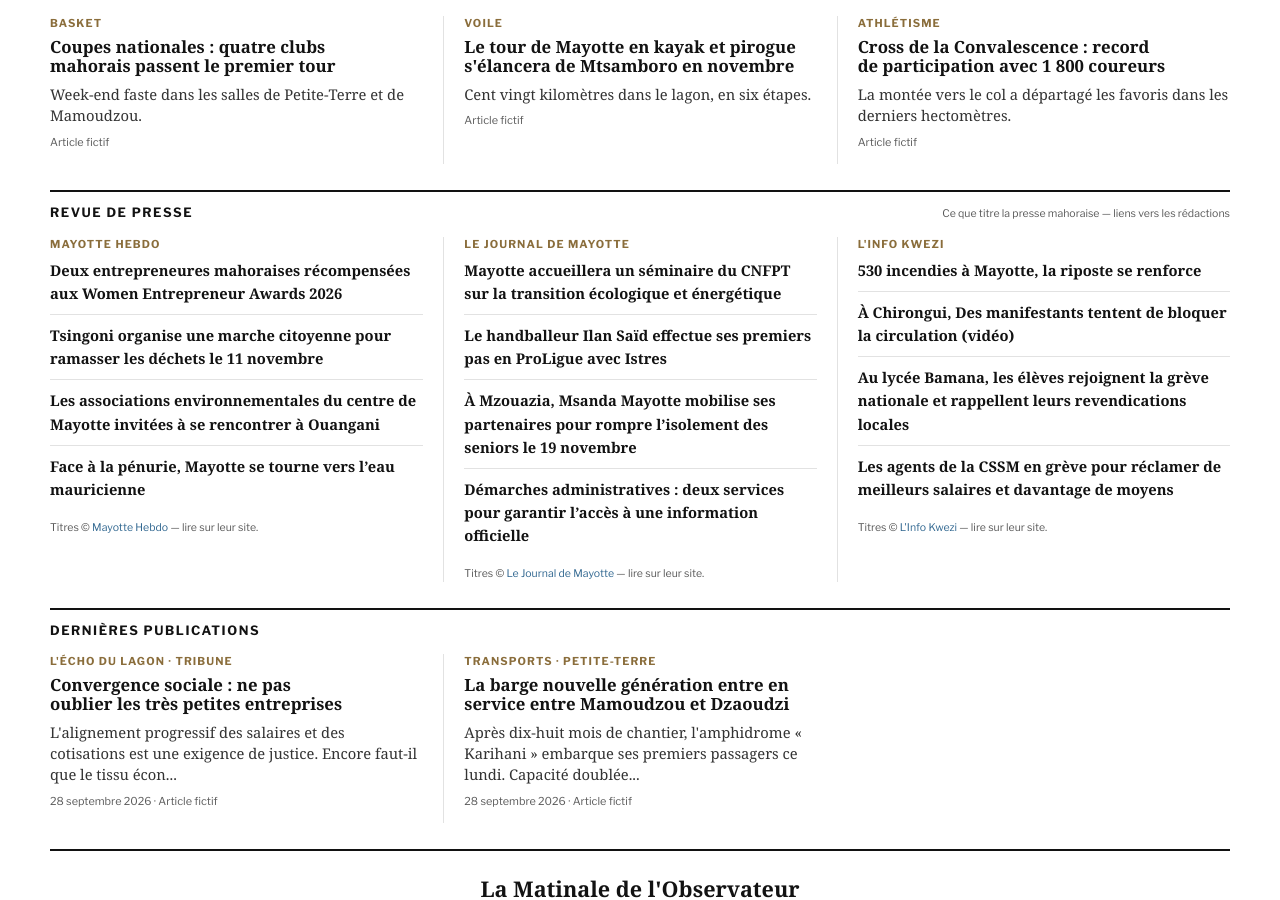
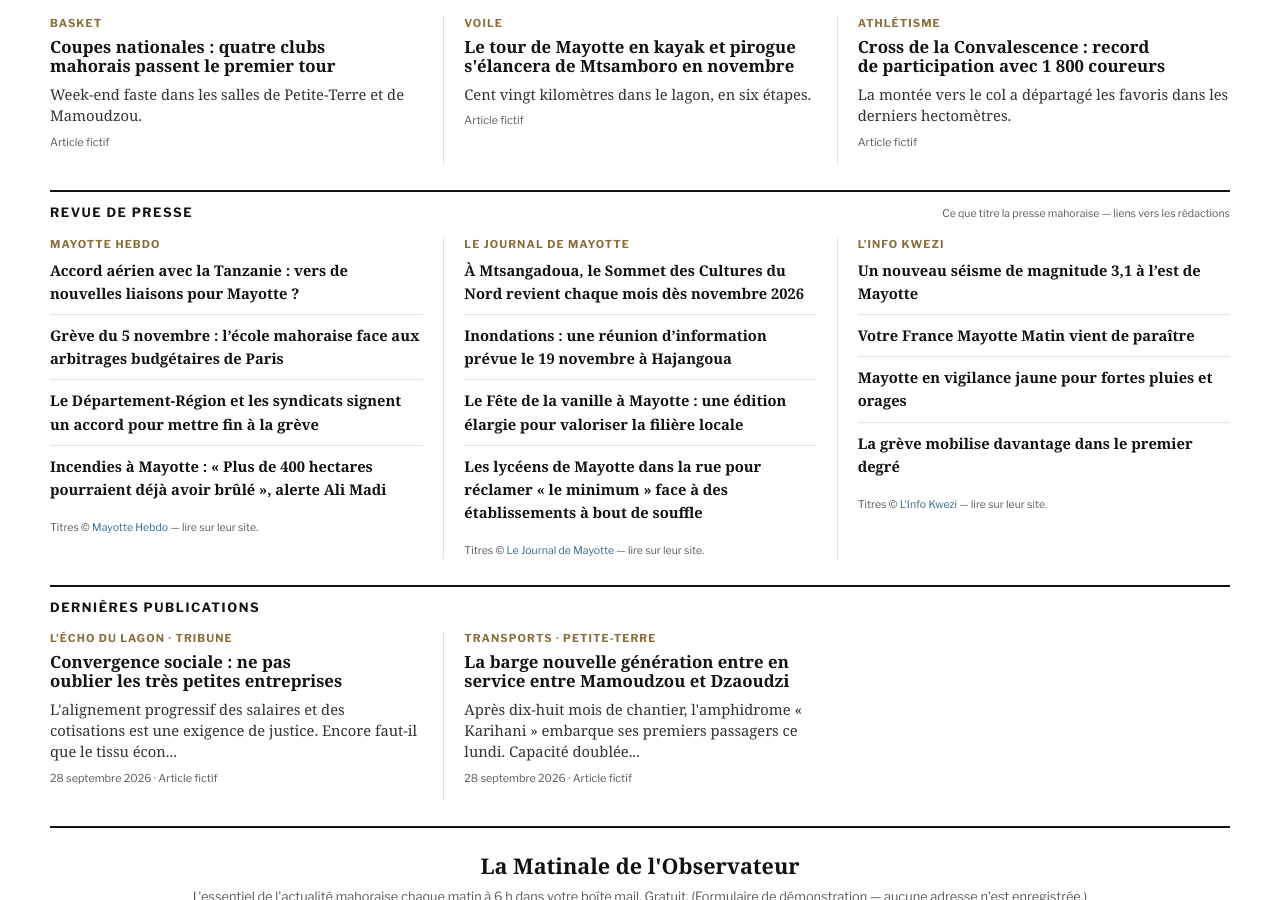
Before and after one commit to esdine/observateur-mayotte, a Jekyll site: the page built from index.html, in a window 1280 px wide and 900 px high, scrolled down 2777 px. Built offline with Jekyll 4.4.1, drawn with Linux system fonts in a browser that asks for light colours; some web fonts are replaced; some of the changed text lies outside the part shown.

Commit message:
Édition du matin : météo et revue de presse

```diff
--- a/_data/marches.yml
+++ b/_data/marches.yml
@@ -1,5 +1,12 @@
 # Genere par outils/maj_marches.py - source BOAMP (open data, licence ouverte)
 avis:
+  - objet: "Remise en état des quais et protections maritimes en enrochements des ports de plaisance de Dzaoudzi et Mamoudzou"
+    acheteur: "Département-Région de Mayotte"
+    type: "Travaux"
+    famille: "Marchés européens"
+    parution: "6 novembre 2026"
+    limite: "20 novembre 2026"
+    lien: "https://www.boamp.fr/pages/avis/?q=idweb:26-107605"
   - objet: "Remise en état des ports de plaisance de Mamoudzou, quai croisière et de Dzaoudzi Remplacement des pontons"
     acheteur: "Département-Région de Mayotte"
     type: "Travaux"
@@ -35,10 +42,3 @@ avis:
     parution: "4 novembre 2026"
     limite: "6 novembre 2026"
     lien: "https://www.boamp.fr/pages/avis/?q=idweb:26-106567"
-  - objet: "Accord-cadre pour la souscription de contrat collectif des établissements du second degré de MAYOTTE"
-    acheteur: "RECT- 976"
-    type: "Services"
-    famille: "Marchés <90 k€ (MAPA)"
-    parution: "4 novembre 2026"
-    limite: "26 novembre 2026"
-    lien: "https://www.boamp.fr/pages/avis/?q=idweb:26-107212"
--- a/_data/meteo.yml
+++ b/_data/meteo.yml
@@ -1,8 +1,8 @@
 # Genere par outils/maj_meteo.py - source Open-Meteo (donnees reelles)
-date_affichee: "Jeudi 5 novembre 2026"
+date_affichee: "Vendredi 6 novembre 2026"
 tmin: 24
 tmax: 29
 ciel: "Averses faibles"
-vent_kmh: 13
+vent_kmh: 12
 temp_mer: 29
-maj: "2026-11-05T12:49+0300"
+maj: "2026-11-06T12:52+0300"
--- a/_data/revue.yml
+++ b/_data/revue.yml
@@ -3,33 +3,33 @@ sources:
   - nom: "Mayotte Hebdo"
     site: "https://mayottehebdo.com/"
     titres:
-      - titre: "Deux entrepreneures mahoraises récompensées aux Women Entrepreneur Awards 2026"
-        lien: "https://www.mayottehebdo.com/actualite/breves/deux-entrepreneures-mahoraises-recompensees-aux-women-entrepreneur-awards-2026/"
-      - titre: "Tsingoni organise une marche citoyenne pour ramasser les déchets le 11 novembre"
-        lien: "https://www.mayottehebdo.com/actualite/breves/tsingoni-organise-une-marche-citoyenne-pour-ramasser-les-dechets-le-11-novembre/"
-      - titre: "Les associations environnementales du centre de Mayotte invitées à se rencontrer à Ouangani"
-        lien: "https://www.mayottehebdo.com/actualite/breves/les-associations-environnementales-du-centre-de-mayotte-invitees-a-se-rencontrer-a-ouangani/"
-      - titre: "Face à la pénurie, Mayotte se tourne vers l’eau mauricienne"
-        lien: "https://www.mayottehebdo.com/actualite/breves/face-a-la-penurie-mayotte-se-tourne-vers-leau-mauricienne/"
+      - titre: "Accord aérien avec la Tanzanie : vers de nouvelles liaisons pour Mayotte ?"
+        lien: "https://www.mayottehebdo.com/actualite/transport/aerien/accord-aerien-avec-la-tanzanie-vers-de-nouvelles-liaisons-pour-mayotte/"
+      - titre: "Grève du 5 novembre : l’école mahoraise face aux arbitrages budgétaires de Paris"
+        lien: "https://www.mayottehebdo.com/actualite/societe/greve-du-5-novembre-lecole-mahoraise-face-aux-arbitrages-budgetaires-de-paris/"
+      - titre: "Le Département-Région et les syndicats signent un accord pour mettre fin à la grève"
+        lien: "https://www.mayottehebdo.com/actualite/politique/le-departement-region-et-les-syndicats-signent-un-accord-pour-mettre-fin-a-la-greve/"
+      - titre: "Incendies à Mayotte : « Plus de 400 hectares pourraient déjà avoir brûlé », alerte Ali Madi"
+        lien: "https://www.mayottehebdo.com/actualite/environnement/incendies-a-mayotte-plus-de-400-hectares-pourraient-deja-avoir-brule-alerte-ali-madi/"
   - nom: "Le Journal de Mayotte"
     site: "https://lejournaldemayotte.yt/"
     titres:
-      - titre: "Mayotte accueillera un séminaire du CNFPT sur la transition écologique et énergétique"
-        lien: "https://lejournaldemayotte.yt/articles/mayotte-accueillera-un-seminaire-du-cnfpt-sur-la-transition-ecologique-et-energetique"
-      - titre: "Le handballeur Ilan Saïd effectue ses premiers pas en ProLigue avec Istres"
-        lien: "https://lejournaldemayotte.yt/articles/le-handballeur-ilan-said-effectue-ses-premiers-pas-en-proligue-avec-istres"
-      - titre: "À Mzouazia, Msanda Mayotte mobilise ses partenaires pour rompre l’isolement des seniors le 19 novembre"
-        lien: "https://lejournaldemayotte.yt/articles/a-mzouazia-msanda-mayotte-mobilise-ses-partenaires-pour-rompre-lisolement-des-seniors-le-19-novembre"
-      - titre: "Démarches administratives : deux services pour garantir l’accès à une information officielle"
-        lien: "https://lejournaldemayotte.yt/articles/demarches-administratives-deux-services-pour-garantir-lacces-a-une-information-officielle"
+      - titre: "À Mtsangadoua, le Sommet des Cultures du Nord revient chaque mois dès novembre 2026"
+        lien: "https://lejournaldemayotte.yt/articles/a-mtsangadoua-le-sommet-des-cultures-du-nord-revient-chaque-mois-des-novembre-2026-copie"
+      - titre: "Inondations : une réunion d’information prévue le 19 novembre à Hajangoua"
+        lien: "https://lejournaldemayotte.yt/articles/inondations-une-reunion-dinformation-prevue-le-19-novembre-a-hajangoua"
+      - titre: "Le Fête de la vanille à Mayotte : une édition élargie pour valoriser la filière locale"
+        lien: "https://lejournaldemayotte.yt/articles/le-fete-de-la-vanille-a-mayotte-une-edition-elargie-pour-valoriser-la-filiere-locale"
+      - titre: "Les lycéens de Mayotte dans la rue pour réclamer « le minimum » face à des établissements à bout de souffle"
+        lien: "https://lejournaldemayotte.yt/articles/les-lyceens-de-mayotte-dans-la-rue-pour-reclamer-le-minimum-face-a-des-etablissements-a-bout-de-souffle"
   - nom: "L'Info Kwezi"
     site: "https://www.linfokwezi.fr/"
     titres:
-      - titre: "530 incendies à Mayotte, la riposte se renforce"
-        lien: "https://www.linfokwezi.fr/530-incendies-a-mayotte-la-riposte-se-renforce/"
-      - titre: "À Chirongui, Des manifestants tentent de bloquer la circulation (vidéo)"
-        lien: "https://www.linfokwezi.fr/a-chirongui-des-manifestants-tentent-de-bloquer-la-circulation-video/"
-      - titre: "Au lycée Bamana, les élèves rejoignent la grève nationale et rappellent leurs revendications locales"
-        lien: "https://www.linfokwezi.fr/au-lycee-bamana-les-eleves-rejoignent-la-greve-nationale-et-rappellent-leurs-revendications-locales/"
-      - titre: "Les agents de la CSSM en grève pour réclamer de meilleurs salaires et davantage de moyens"
-        lien: "https://www.linfokwezi.fr/les-agents-de-la-cssm-en-greve-pour-reclamer-de-meilleurs-salaires-et-davantage-de-moyens/"
+      - titre: "Un nouveau séisme de magnitude 3,1 à l’est de Mayotte"
+        lien: "https://www.linfokwezi.fr/un-nouveau-seisme-de-magnitude-31-a-lest-de-mayotte/"
+      - titre: "Votre France Mayotte Matin vient de paraître"
+        lien: "https://www.linfokwezi.fr/votre-france-mayotte-matin-vient-de-paraitre-244/"
+      - titre: "Mayotte en vigilance jaune pour fortes pluies et orages"
+        lien: "https://www.linfokwezi.fr/mayotte-en-vigilance-jaune-pour-fortes-pluies-et-orages/"
+      - titre: "La grève mobilise davantage dans le premier degré"
+        lien: "https://www.linfokwezi.fr/la-greve-mobilise-davantage-dans-le-premier-degre/"
```
